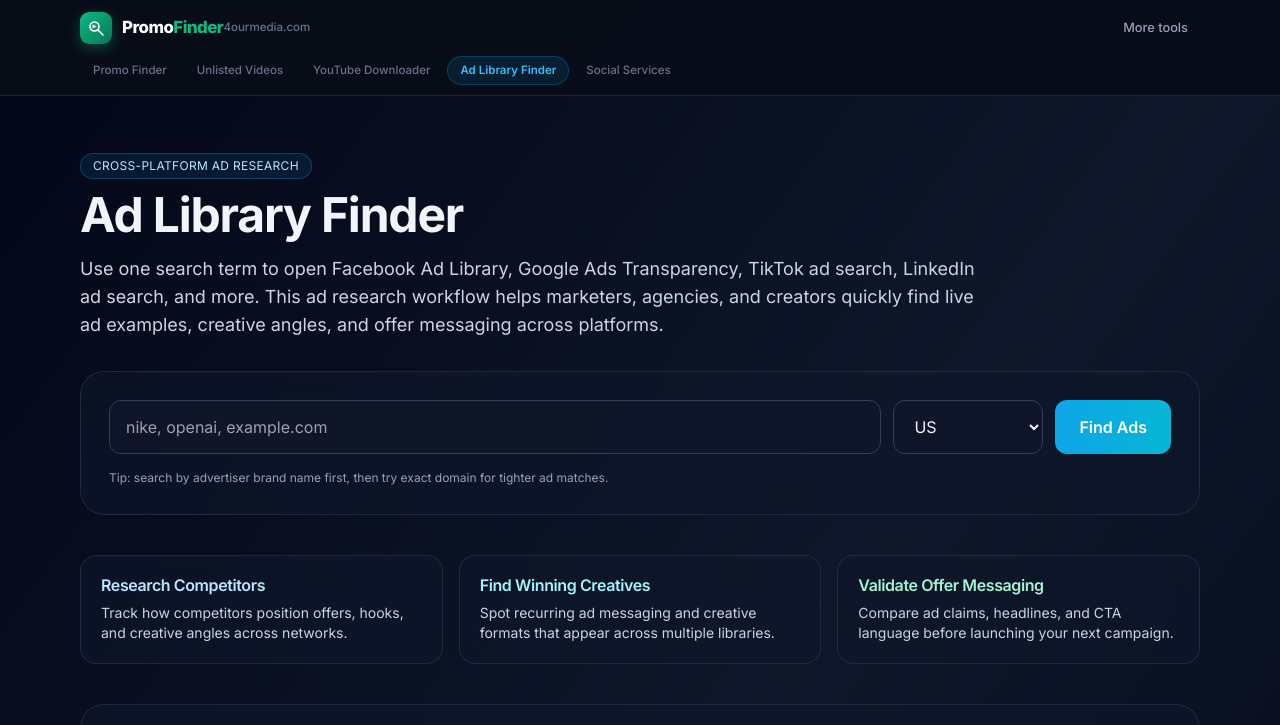
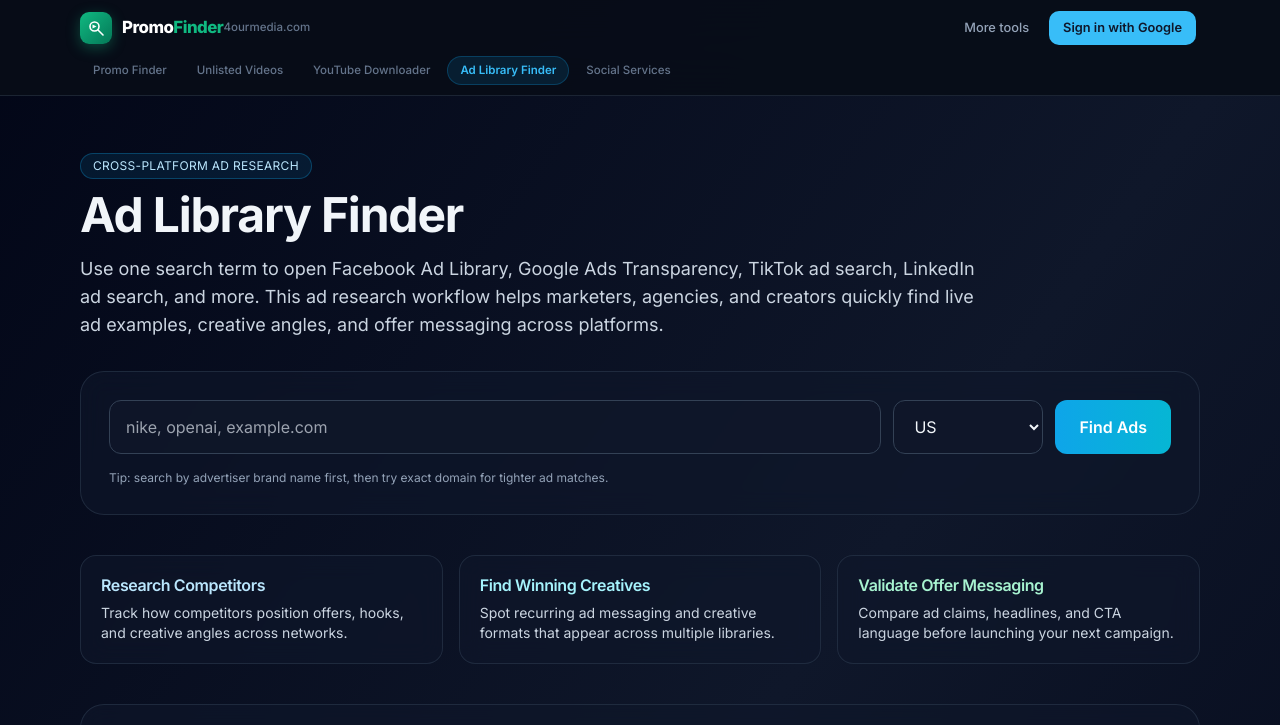
Before and after one commit to tfs2006/yt-promo-finder, a website: page public/ad-library-finder.html in a window 1280 px wide. Shown: the top 725 px of the page. Drawn offline with Linux system fonts and the light colour scheme.

Commit message:
Show the sign-in button: AUTH_REQUIRED paywall on every tool page + site-wide nav button (David, Nov 2 2026)
- All tool pages now handle the AUTH_REQUIRED response code with the
  Sign in with Google paywall markup (was falling through to a generic
  error with no button): unlisted, collab, compare, domain, index,
  bot-detector, viral, growth, saturation, predictor, rate, revenue,
  tiktok, youtube-downloader, ad-library-finder.
- nav.js: added a visible Sign in with Google button in the site header
  on every page. It hides automatically once signed in.

```diff
--- a/public/ad-library-finder.html
+++ b/public/ad-library-finder.html
@@ -334,6 +334,11 @@
       const data = await response.json();
 
       if (!response.ok) {
+        if (data && data.code === 'AUTH_REQUIRED') {
+          setStatus(window.PFCredits ? window.PFCredits.getPaymentRequiredMarkup(data, { toolLabel: 'Ad Library Finder' }) : (data.error || 'Sign in with Google to continue.'), 'error');
+          resultsEl.classList.add('hidden');
+          return;
+        }
         throw new Error(data.error || 'Unable to build ad library links.');
       }
 
--- a/public/nav.js
+++ b/public/nav.js
@@ -223,6 +223,49 @@
   }
 
   // --- "More tools" link: one big app across 4ourmedia.com + promofinder ---
+  // --- "Sign in with Google" button: obvious site-wide sign-in. Hidden
+  // once the visitor is signed in (the credits badge takes over then).
+  // David, Nov 2 2026: every tool requires Google sign-in.
+  function injectSignInButton(navTop) {
+    if (!navTop || document.getElementById('pfSignInButton')) return;
+    var button = document.createElement('button');
+    button.id = 'pfSignInButton';
+    button.type = 'button';
+    button.setAttribute('data-pf-signin', 'google');
+    button.textContent = 'Sign in with Google';
+    button.style.cssText = [
+      'margin-left:8px',
+      'margin-right:4px',
+      'font-size:0.8rem',
+      'font-weight:600',
+      'color:#0f172a',
+      'background:#38bdf8',
+      'border:none',
+      'border-radius:10px',
+      'padding:7px 14px',
+      'cursor:pointer',
+      'white-space:nowrap',
+      'font-family:inherit',
+      'flex-shrink:0'
+    ].join(';');
+    button.addEventListener('mouseenter', function () { this.style.background = '#7dd3fc'; });
+    button.addEventListener('mouseleave', function () { this.style.background = '#38bdf8'; });
+    var moreTools = document.getElementById('pfMoreToolsLink');
+    if (moreTools && moreTools.parentNode === navTop) navTop.insertBefore(button, moreTools.nextSibling);
+    else navTop.appendChild(button);
+    refreshSignInButton();
+  }
+
+  function refreshSignInButton() {
+    var button = document.getElementById('pfSignInButton');
+    if (!button) return;
+    var signedIn = false;
+    try {
+      signedIn = !!(window.PFCredits && window.PFCredits.getAccountToken());
+    } catch (ignore) {}
+    button.style.display = signedIn ? 'none' : '';
+  }
+
   function injectMoreToolsLink(navTop) {
     if (!navTop || document.getElementById('pfMoreToolsLink')) return;
     var link = document.createElement('a');
@@ -315,6 +358,9 @@
     normalizeDesktopToolStrip(navInner);
     injectHamburger(navTop, navInner);
     injectMoreToolsLink(navTop);
+    injectSignInButton(navTop);
+    // Re-check after credits.js finishes loading (script order varies).
+    setTimeout(refreshSignInButton, 1500);
   }
 
   injectGlobalBottomBanner();
```
Also changed, not shown: public/bot-detector.html (+1 -1 lines), public/collab.html (+1 -1 lines), public/compare.html (+1 -1 lines), public/domain.html (+1 -1 lines), public/growth.html (+4 -0 lines), public/index.html (+1 -1 lines), public/predictor.html (+4 -0 lines), public/rate.html (+4 -0 lines), public/revenue.html (+4 -0 lines), public/saturation.html (+4 -0 lines), public/tiktok.html (+4 -0 lines), public/unlisted.html (+1 -1 lines), public/viral.html (+4 -0 lines), public/youtube-downloader.html (+4 -0 lines).
